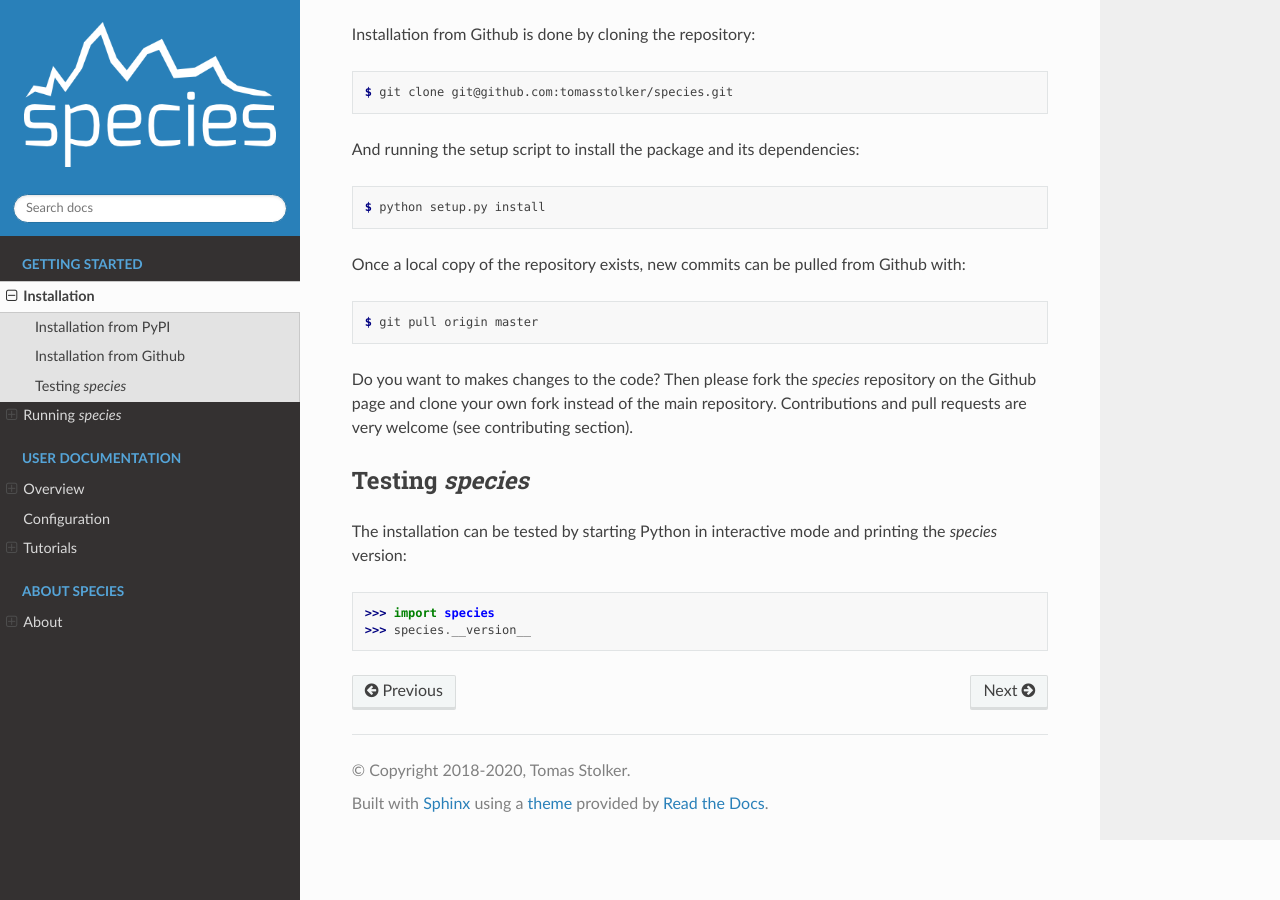
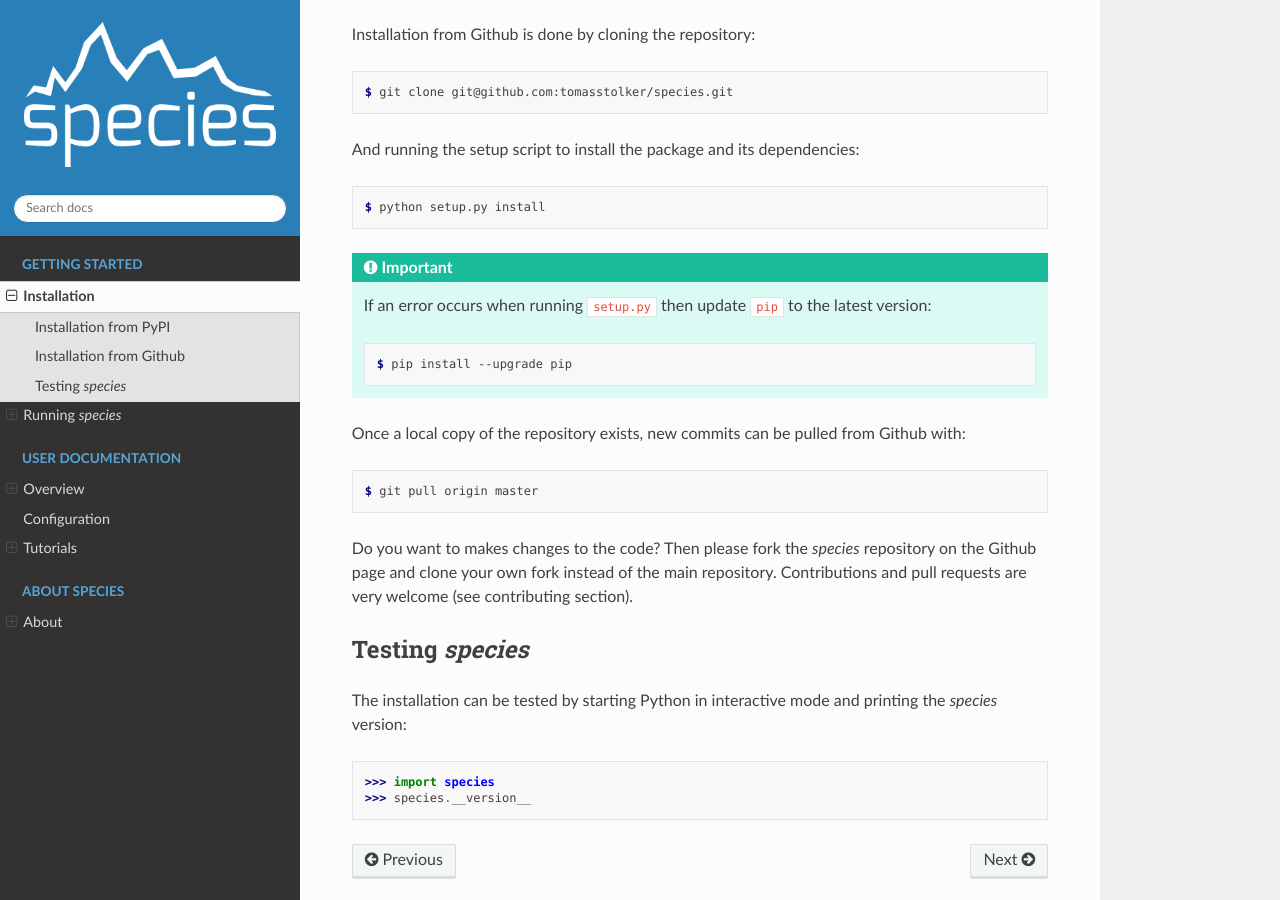
Before and after one commit to tomasstolker/species, a Sphinx documentation site: the page built from docs/installation.rst, in a window 1280 px wide and 900 px high, scrolled down 526 px. Built offline with Sphinx 7.4.7 and the Read the Docs theme 2.0.0, drawn with Linux system fonts in a browser that asks for light colours; pages that are not in the unit, such as notebooks, are missing from menus.

Commit message:
Note added in the installation documentation about updating pip

```diff
--- a/docs/installation.rst
+++ b/docs/installation.rst
@@ -35,6 +35,13 @@ And running the setup script to install the package and its dependencies:
 
     $ python setup.py install
 
+.. important::
+   If an error occurs when running ``setup.py`` then update ``pip`` to the latest version:
+
+   .. code-block:: console
+
+       $ pip install --upgrade pip
+
 Once a local copy of the repository exists, new commits can be pulled from Github with:
 
 .. code-block:: console
```
